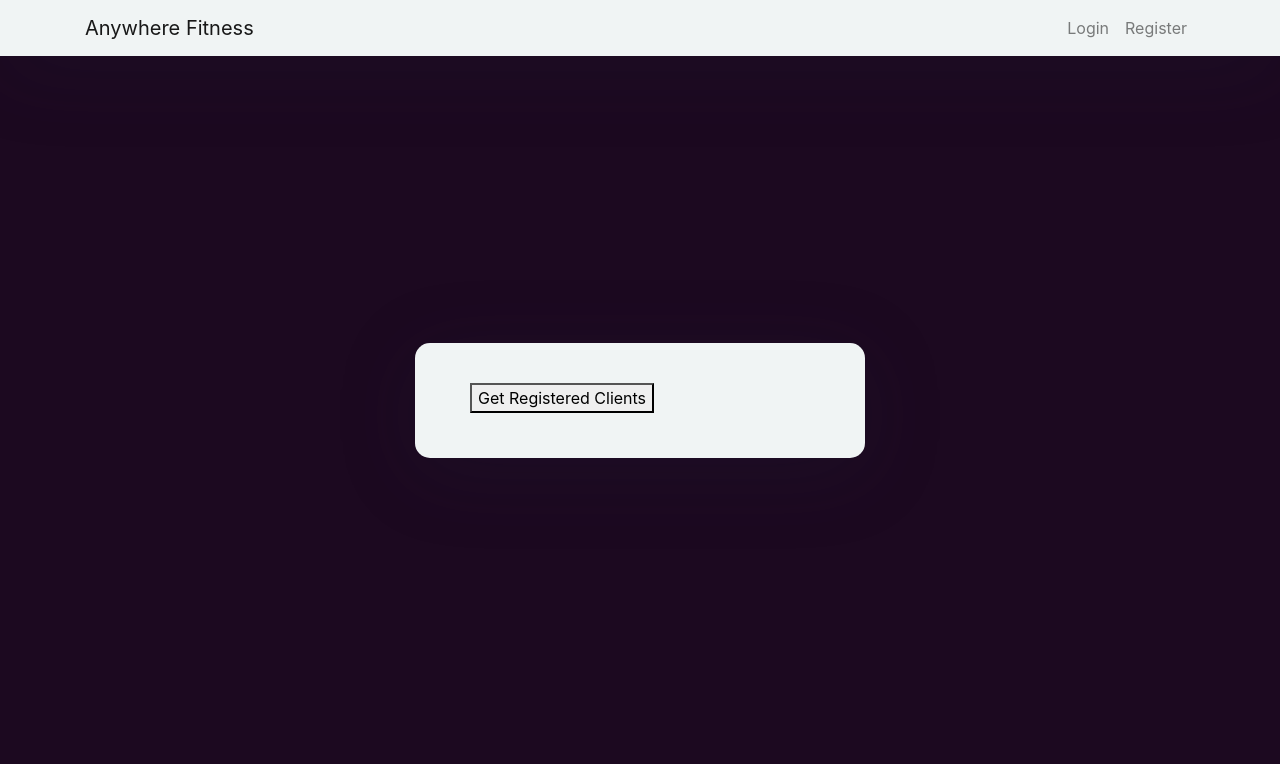
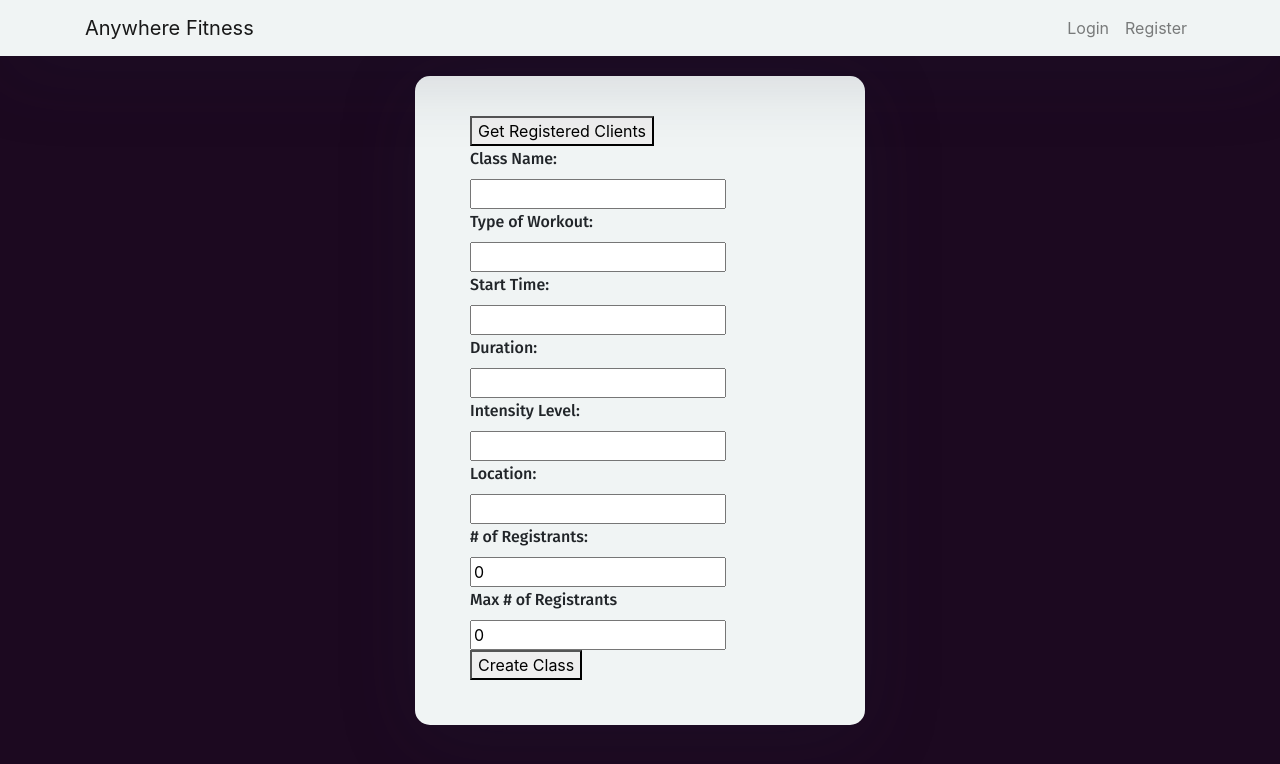
Before and after one commit to buildweek-anywhere-fitness4/front-end, a React (Create React App) app in the folder anywhere-fitness/: page /instructor in a window 1280 px wide. Shown: the top 764 px of the page. Built offline with nearby package versions, Linux system fonts and the light colour scheme.

Commit message:
created instructor dashboard and form to create a new class

```diff
--- a/anywhere-fitness/src/App.css
+++ b/anywhere-fitness/src/App.css
@@ -27,7 +27,11 @@
 .App-link {
   color: #61dafb;
 }
+.createClass {
 
+    width: 50%;
+
+}
 @keyframes App-logo-spin {
   from {
     transform: rotate(0deg);
--- a/anywhere-fitness/src/Components/instructor/InstructorDashboard.js
+++ b/anywhere-fitness/src/Components/instructor/InstructorDashboard.js
@@ -1,19 +1,119 @@
-import React from "react";
+import React, { useState }from "react";
 import axiosWithAuth from "../../utils/axiosWithAuth";
 
+
 function InstructorDashboard(props) {
+
+  //const [clients, setClients] = useState([])
+  const [classes, setClasses] = useState([]);
+  const [classID, setClassID] = useState(0);
+
+  const [newClass, setNewClass] = useState({
+    id: "",
+    classname: "",
+    type: "",
+    starttime: "",
+    duration: "",
+    intensity: "",
+    location: "",
+    registrants: 0,
+    maxregistrants: 0
+  })
+
   const getClients = () => {
-    axiosWithAuth()
-      .get("api/client")
-      .then((res) => console.log(res))
-      .catch((err) => console.log(err));
+  axiosWithAuth()
+    .get("/api/client")
+    .then((res) => console.log(res))
+    .catch((err) => console.log(err))
   };
 
-  //const [clients, setClients] = useState([])
+  const createClass = (e) => {
+    e.preventDefault();
+    setClassID(classID + 1);
+    setClasses([...classes, newClass]);
+    console.log(classes)
+    //axios.post("https://anywhere-fitness4.herokuapp.com/api/class/:id", newClass)
+  };
+
+  const inputHandler = (e) => {
+  setNewClass({...newClass, [e.target.name] : e.target.value})
+  };
 
   return (
     <div>
-      <button onClick={getClients}>Get Registered Clients</button>
+      <div className="getClients">
+        <button onClick={getClients}> Get Registered Clients </button>
+      </div>
+      <div className="createClass">
+        <form onSubmit={createClass}>
+          <label htmlFor="classname">Class Name:</label>
+          <input
+          type="text"
+          name="classname"
+          id="classname"
+          value={newClass.classname}
+          onChange={inputHandler}
+          />
+           <label htmlFor="type">Type of Workout:</label>
+          <input
+          type="text"
+          name="type"
+          id="type"
+          value={newClass.type}
+          onChange={inputHandler}
+          />
+          <label htmlFor="starttime">Start Time:</label>
+          <input
+          type="text"
+          name="starttime"
+          id="starttime"
+          value={newClass.starttime}
+          onChange={inputHandler}
+          />
+          <label htmlFor="duration">Duration:</label>
+          <input
+          type="text"
+          name="duration"
+          id="duration"
+          value={newClass.duration}
+          onChange={inputHandler}
+          />
+          <label htmlFor="intensity">Intensity Level:</label>
+          <input
+          type="text"
+          name="intensity"
+          id="intensity"
+          value={newClass.intensity}
+          onChange={inputHandler}
+          />
+          <label htmlFor="location">Location:</label>
+          <input
+          type="text"
+          name="location"
+          id="location"
+          value={newClass.location}
+          onChange={inputHandler}
+          />
+          <label htmlFor="registrants"># of Registrants:</label>
+          <input
+          type="text"
+          name="registrants"
+          id="registrants"
+          value={newClass.registrants}
+          onChange={inputHandler}
+          />
+          <label htmlFor="maxregistrants">Max # of Registrants</label>
+          <input
+          type="text"
+          name="maxregistrants"
+          id="maxregistrants"
+          value={newClass.maxregistrants}
+          onChange={inputHandler}
+          />
+          <button type="submit">Create Class</button>
+
+        </form>
+        </div>
     </div>
   );
 }
```
Also changed, not shown: anywhere-fitness/src/Components/instructor/Class.js (added, +20 -0 lines).
